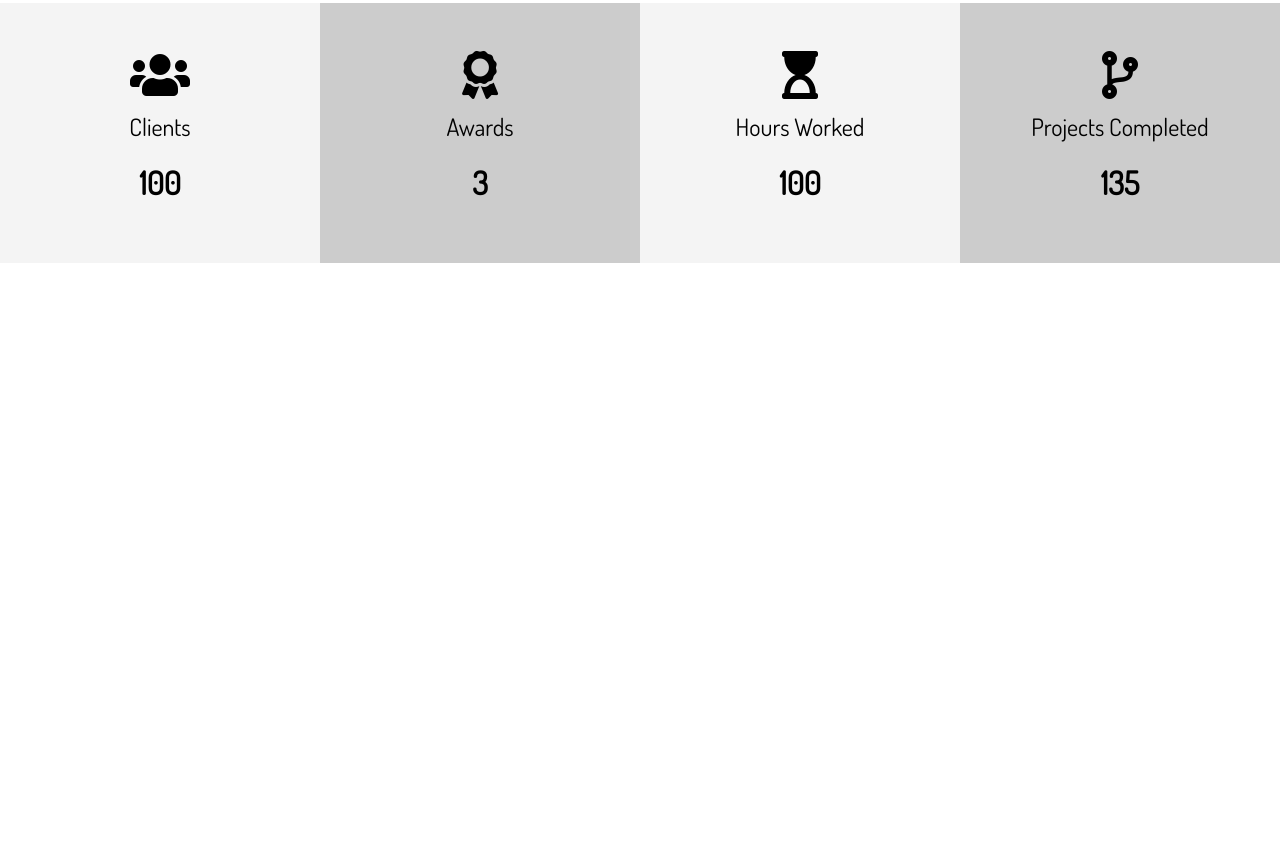
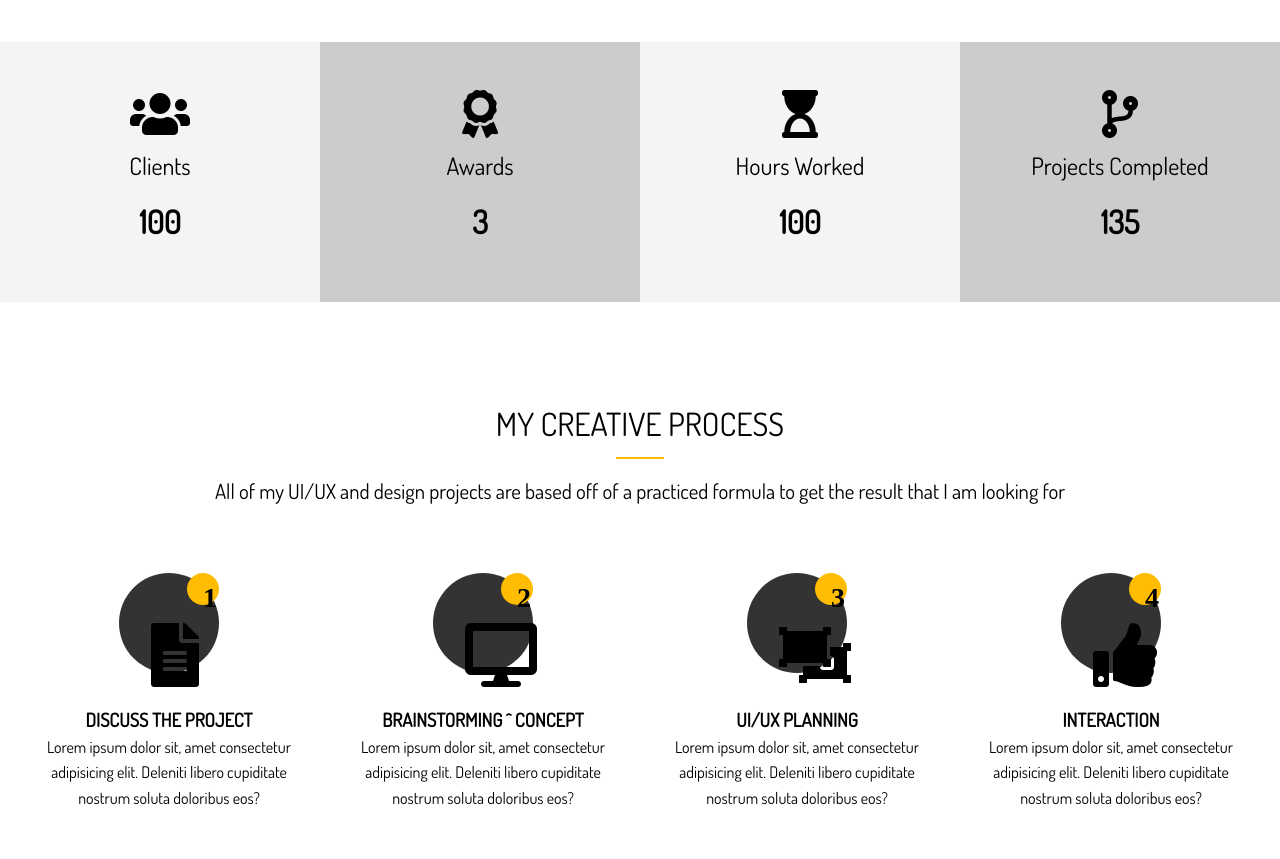
Before and after one commit to Nathanael-the-real/Portfolio-Website, a website: page dist/index.html in a window 1280 px wide. Shown: the part 1231-2090 px from the top of the page. Before the commit the page ends 1542 px from the top, so only its background shows below. Drawn offline with Linux system fonts and the light colour scheme.

Commit message:
Worked on Process section, section home-c

```diff
--- a/scss/_utilities.scss
+++ b/scss/_utilities.scss
@@ -89,3 +89,20 @@ input[class^="btn-"]:hover {
     margin: 4rem 0;
   }
 }
+
+.section-title {
+  font-size: 2rem;
+  display: block;
+  padding-bottom: 0.5rem;
+  text-align: center;
+  font-weight: 100;
+  text-transform: uppercase;
+}
+
+.bottom-line {
+  height: 2px;
+  width: 3rem;
+  background: $main-color;
+  display: block;
+  margin: 0 auto 1rem auto;
+}
--- a/scss/main.scss
+++ b/scss/main.scss
@@ -158,4 +158,58 @@ img {
       }
     }
   }
+
+  // Home section C
+  &-c {
+
+    .process {
+      display: grid;
+      grid-template-columns: repeat(4, 1fr);
+      grid-gap: 1.5rem;
+      text-align: center;
+
+      // process-step
+      &-step {
+        position: absolute;
+        top: 0;
+        right: 0;
+        font-size: 28px;
+        background: $main-color;
+        color: set-text-color($main-color);
+        border-radius: 50%;
+        height: 15px;
+        width: 15px;
+        line-height: 15px;
+        padding: 1rem;
+        transition: all 1s;
+      }
+
+      // Process-icon
+      &-icon {
+        border-radius: 50%;
+        background: $dark-color;
+        color: set-text-color($dark-color);
+        padding: 2rem;
+        width: 100px;
+        height: 100px;
+        line-height: 100px;
+        text-align: center;
+        position: relative;
+        transition: all 1s;
+
+        &:hover {
+          background: $main-color;
+          width: 90px;
+          height: 90px;
+          line-height: 90px;
+
+          .process-step {
+            background: $dark-color;
+          }
+        }
+      }
+    }
+
+
+  }
 }
```
Also changed, not shown: dist/css/main.css, dist/index.html.
